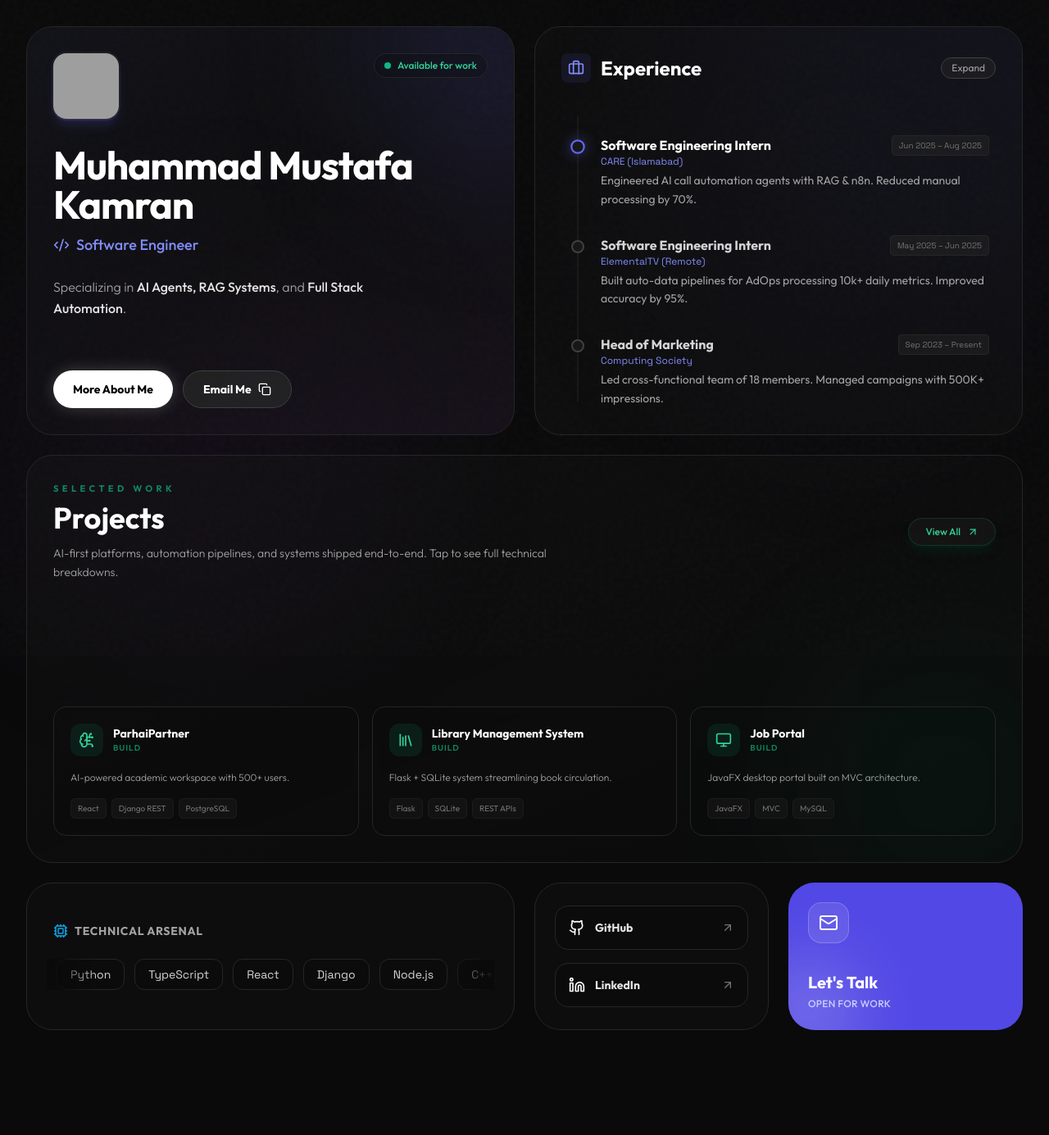
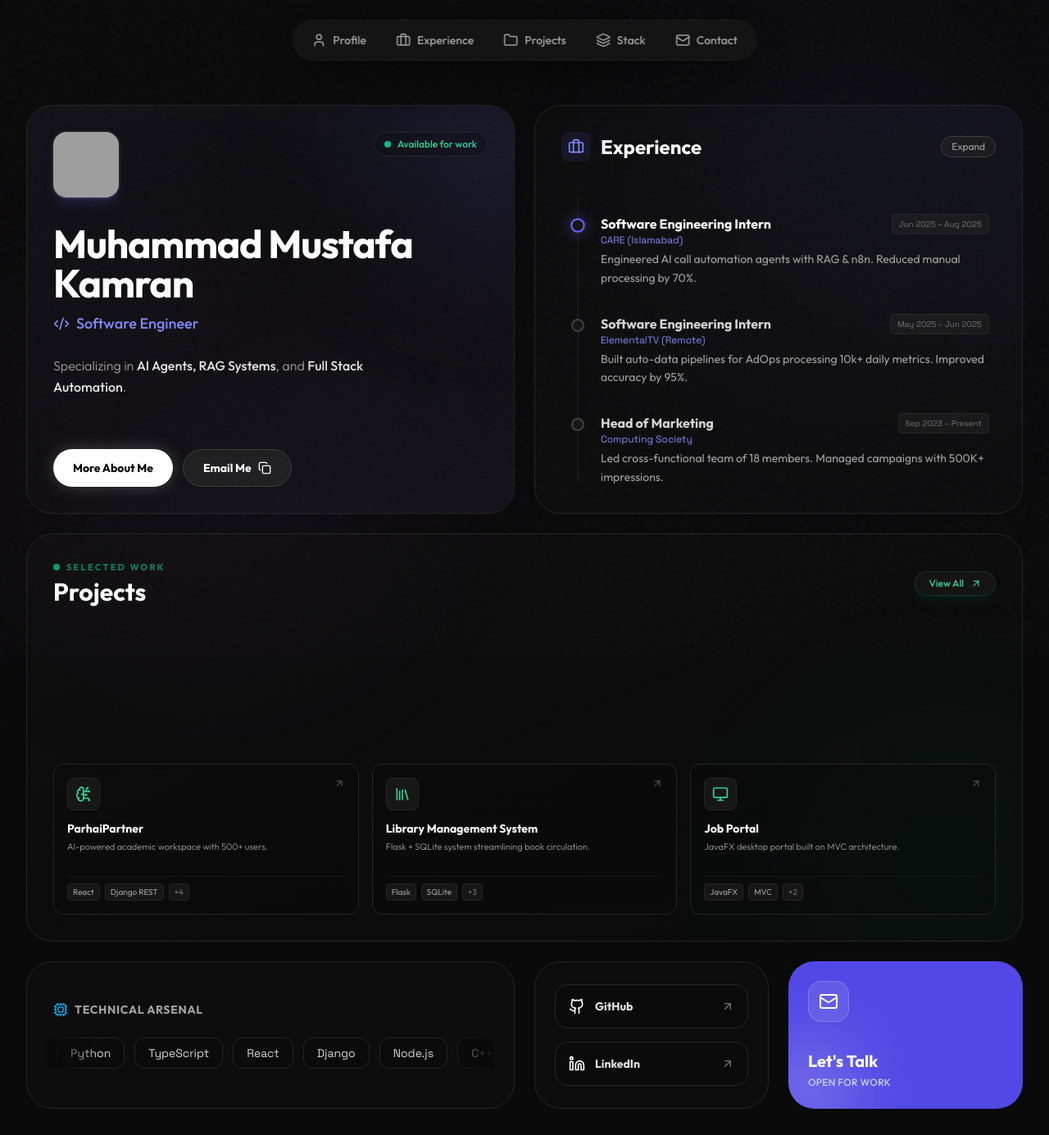
Before and after one commit to MMMustafakamran/Portfolio_Website, a React (Vite) app: page / in a window 1280 px wide. Shown: the whole page at 82% size. Before the commit the page ends 1289 px from the top, so only its background shows below. Built offline with nearby package versions, Linux system fonts and the light colour scheme; grey boxes are pictures that could not be loaded.

Commit message:
gemini_With navba

```diff
--- a/src/App.jsx
+++ b/src/App.jsx
@@ -2,6 +2,7 @@ import React, { useState, useEffect } from 'react';
 import { LayoutGroup, motion } from 'framer-motion';
 import { Github, Mail, Globe, GraduationCap, Code2, Server, Database, HardDrive, Monitor, ArrowUpRight } from 'lucide-react';
 
+import Navbar from './components/Navbar';
 import HeroTile from './components/HeroTile';
 import ExperienceTile from './components/ExperienceTile';
 import ProjectsTile from './components/ProjectsTile';
@@ -295,6 +296,8 @@ const Portfolio = () => {
 
   return (
     <div className="min-h-screen bg-[#0a0a0a] text-neutral-200 p-4 md:p-8 font-sans selection:bg-indigo-500/30 relative">
+      <Navbar selectedTile={selectedTile} onSelect={setSelectedTile} />
+
       {/* Global Background Elements */}
       <div className="fixed inset-0 pointer-events-none z-0">
         <div className="absolute inset-0 bg-noise"></div>
@@ -302,7 +305,7 @@ const Portfolio = () => {
         <div className="absolute bottom-0 left-0 w-[500px] h-[500px] bg-purple-500/10 rounded-full blur-[120px] opacity-50"></div>
       </div>
 
-      <div className="max-w-7xl mx-auto relative z-10">
+      <div className="max-w-7xl mx-auto relative z-10 mt-20 md:mt-24">
         <LayoutGroup>
           <div className="grid grid-cols-1 md:grid-cols-4 md:grid-rows-4 gap-4 md:gap-6 auto-rows-[180px]">
             <HeroTile onOpen={setSelectedTile} toggleProfile={() => setSelectedTile('profile')} />
--- /dev/null
+++ b/src/components/Navbar.jsx
@@ -0,0 +1,50 @@
+import React from 'react';
+import { motion } from 'framer-motion';
+import { User, Briefcase, Folder, Layers, Mail, Home } from 'lucide-react';
+
+const Navbar = ({ selectedTile, onSelect }) => {
+    const navItems = [
+        { label: 'Profile', key: 'profile', icon: <User size={18} /> },
+        { label: 'Experience', key: 'experience', icon: <Briefcase size={18} /> },
+        { label: 'Projects', key: 'projects', icon: <Folder size={18} /> },
+        { label: 'Stack', key: 'stack', icon: <Layers size={18} /> },
+        { label: 'Contact', key: 'contact', icon: <Mail size={18} /> },
+    ];
+
+    return (
+        <div className="fixed top-6 left-1/2 -translate-x-1/2 z-50 w-full max-w-fit px-4">
+            <motion.nav
+                initial={{ y: -100, opacity: 0 }}
+                animate={{ y: 0, opacity: 1 }}
+                transition={{ delay: 0.5, type: 'spring', stiffness: 260, damping: 20 }}
+                className="bg-neutral-900/80 backdrop-blur-xl border border-neutral-800/50 rounded-full p-1.5 shadow-2xl shadow-black/50 flex items-center gap-1"
+            >
+                {navItems.map((item) => {
+                    const isActive = selectedTile === item.key;
+                    return (
+                        <button
+                            key={item.key}
+                            onClick={() => onSelect(item.key)}
+                            className={`relative px-4 py-2 rounded-full text-sm font-medium transition-all duration-300 flex items-center gap-2 ${isActive ? 'text-white' : 'text-neutral-400 hover:text-neutral-200 hover:bg-white/5'
+                                }`}
+                        >
+                            {isActive && (
+                                <motion.div
+                                    layoutId="nav-pill"
+                                    className="absolute inset-0 bg-neutral-800 rounded-full border border-neutral-700 shadow-inner"
+                                    transition={{ type: 'spring', bounce: 0.2, duration: 0.6 }}
+                                />
+                            )}
+                            <span className="relative z-10 flex items-center gap-2">
+                                {item.icon}
+                                <span className="hidden sm:inline">{item.label}</span>
+                            </span>
+                        </button>
+                    );
+                })}
+            </motion.nav>
+        </div>
+    );
+};
+
+export default Navbar;
--- a/src/components/ProjectsTile.jsx
+++ b/src/components/ProjectsTile.jsx
@@ -1,56 +1,63 @@
 import React from 'react';
 import { motion } from 'framer-motion';
-import { ArrowUpRight, BrainCircuit, Library, Monitor } from 'lucide-react';
+import { ArrowUpRight, BrainCircuit, Library, Monitor, Code, Terminal, Cpu } from 'lucide-react';
 
 const ProjectsTile = ({ onOpen, items }) => {
     return (
         <motion.div
             layoutId="projects"
             onClick={() => onOpen('projects')}
-            className="col-span-1 md:col-span-4 md:row-span-2 bg-gradient-to-br from-neutral-900/40 via-neutral-900/20 to-neutral-900/10 border border-neutral-800 rounded-[2rem] p-8 relative overflow-hidden group cursor-pointer hover:border-emerald-500/50 transition-all duration-500"
+            className="col-span-1 md:col-span-4 md:row-span-2 bg-gradient-to-br from-neutral-900/40 via-neutral-900/20 to-neutral-900/10 border border-neutral-800 rounded-[2rem] p-6 md:p-8 relative overflow-hidden group cursor-pointer hover:border-emerald-500/50 transition-all duration-500 flex flex-col"
             whileHover={{ y: -2 }}
         >
             <div className="absolute inset-0 opacity-0 group-hover:opacity-100 transition-opacity duration-700 bg-[radial-gradient(circle_at_top_right,_rgba(16,185,129,0.15),_transparent_50%)]"></div>
             <div className="absolute -bottom-24 -right-24 w-96 h-96 bg-emerald-500/10 blur-[100px] rounded-full opacity-50 pointer-events-none"></div>
 
-            <div className="relative z-10 flex flex-col gap-8 h-full">
-                <div className="flex flex-wrap items-center justify-between gap-4">
+            <div className="relative z-10 flex flex-col h-full">
+                <div className="flex flex-wrap items-center justify-between gap-4 mb-6">
                     <div>
-                        <p className="text-[11px] font-bold tracking-[0.4em] uppercase text-emerald-500/70 mb-2">Selected Work</p>
-                        <h3 className="text-3xl md:text-4xl font-bold text-white font-sans">Projects</h3>
-                        <p className="text-neutral-400 text-sm mt-3 max-w-2xl font-light leading-relaxed">
-                            AI-first platforms, automation pipelines, and systems shipped end-to-end. Tap to see full technical breakdowns.
-                        </p>
+                        <div className="flex items-center gap-2 mb-1">
+                            <div className="w-2 h-2 rounded-full bg-emerald-500 animate-pulse"></div>
+                            <p className="text-[11px] font-bold tracking-[0.2em] uppercase text-emerald-500/70">Selected Work</p>
+                        </div>
+                        <h3 className="text-3xl font-bold text-white font-sans">Projects</h3>
                     </div>
-                    <div className="bg-neutral-900/80 px-5 py-2 rounded-full text-xs font-medium text-emerald-400 border border-emerald-500/20 flex items-center gap-2 group-hover:bg-emerald-500 group-hover:text-white transition-all duration-300 shadow-lg shadow-emerald-900/20">
+                    <div className="bg-neutral-900/80 px-4 py-1.5 rounded-full text-xs font-medium text-emerald-400 border border-emerald-500/20 flex items-center gap-2 group-hover:bg-emerald-500 group-hover:text-white transition-all duration-300 shadow-lg shadow-emerald-900/20">
                         View All <ArrowUpRight size={14} />
                     </div>
                 </div>
 
-                <div className="grid grid-cols-1 sm:grid-cols-3 gap-4 mt-auto">
+                <div className="grid grid-cols-1 sm:grid-cols-2 lg:grid-cols-3 gap-4 mt-auto">
                     {items.slice(0, 3).map((project, idx) => (
                         <div
                             key={project.title}
-                            className="bg-neutral-950/40 border border-neutral-800 rounded-2xl p-5 flex flex-col gap-4 hover:bg-neutral-900/60 hover:border-emerald-500/30 transition-all duration-300 group/card backdrop-blur-sm"
+                            className="bg-neutral-950/60 border border-neutral-800 rounded-xl p-4 flex flex-col gap-3 hover:bg-neutral-900/80 hover:border-emerald-500/30 transition-all duration-300 group/card backdrop-blur-sm relative overflow-hidden"
                         >
-                            <div className="flex items-center gap-3">
-                                <div className="w-10 h-10 rounded-xl bg-emerald-500/10 flex items-center justify-center text-emerald-400 group-hover/card:scale-110 transition-transform duration-300">
+                            <div className="absolute inset-0 bg-gradient-to-br from-emerald-500/5 to-transparent opacity-0 group-hover/card:opacity-100 transition-opacity duration-500"></div>
+
+                            <div className="flex items-start justify-between relative z-10">
+                                <div className="w-10 h-10 rounded-lg bg-neutral-900 border border-neutral-800 flex items-center justify-center text-emerald-400 group-hover/card:scale-110 group-hover/card:border-emerald-500/30 transition-all duration-300 shadow-inner">
                                     {idx === 0 ? <BrainCircuit size={20} /> : idx === 1 ? <Library size={20} /> : <Monitor size={20} />}
                                 </div>
-                                <div>
-                                    <p className="text-white text-sm font-bold">{project.title}</p>
-                                    <p className="text-[10px] text-emerald-500/70 uppercase tracking-widest font-semibold">Build</p>
-                                </div>
+                                <ArrowUpRight size={14} className="text-neutral-600 group-hover/card:text-emerald-400 transition-colors" />
                             </div>
-                            <p className="text-xs text-neutral-400 leading-relaxed line-clamp-2 font-light">
-                                {project.headline}
-                            </p>
-                            <div className="flex flex-wrap gap-1.5 text-[10px] text-neutral-500 mt-auto">
-                                {project.tags.slice(0, 3).map((tag) => (
-                                    <span key={tag} className="px-2 py-1 bg-neutral-900/80 rounded-md border border-neutral-800/50">
+
+                            <div className="relative z-10">
+                                <h4 className="text-white text-sm font-bold mb-1 group-hover/card:text-emerald-300 transition-colors">{project.title}</h4>
+                                <p className="text-[11px] text-neutral-400 leading-relaxed line-clamp-2 font-light h-8">
+                                    {project.headline}
+                                </p>
+                            </div>
+
+                            <div className="flex flex-wrap gap-1.5 text-[10px] text-neutral-500 mt-auto relative z-10 pt-2 border-t border-white/5">
+                                {project.tags.slice(0, 2).map((tag) => (
+                                    <span key={tag} className="px-1.5 py-0.5 bg-neutral-900 rounded border border-neutral-800 text-neutral-400">
                                         {tag}
                                     </span>
                                 ))}
+                                {project.tags.length > 2 && (
+                                    <span className="px-1.5 py-0.5 bg-neutral-900 rounded border border-neutral-800 text-neutral-500">+{project.tags.length - 2}</span>
+                                )}
                             </div>
                         </div>
                     ))}
```
